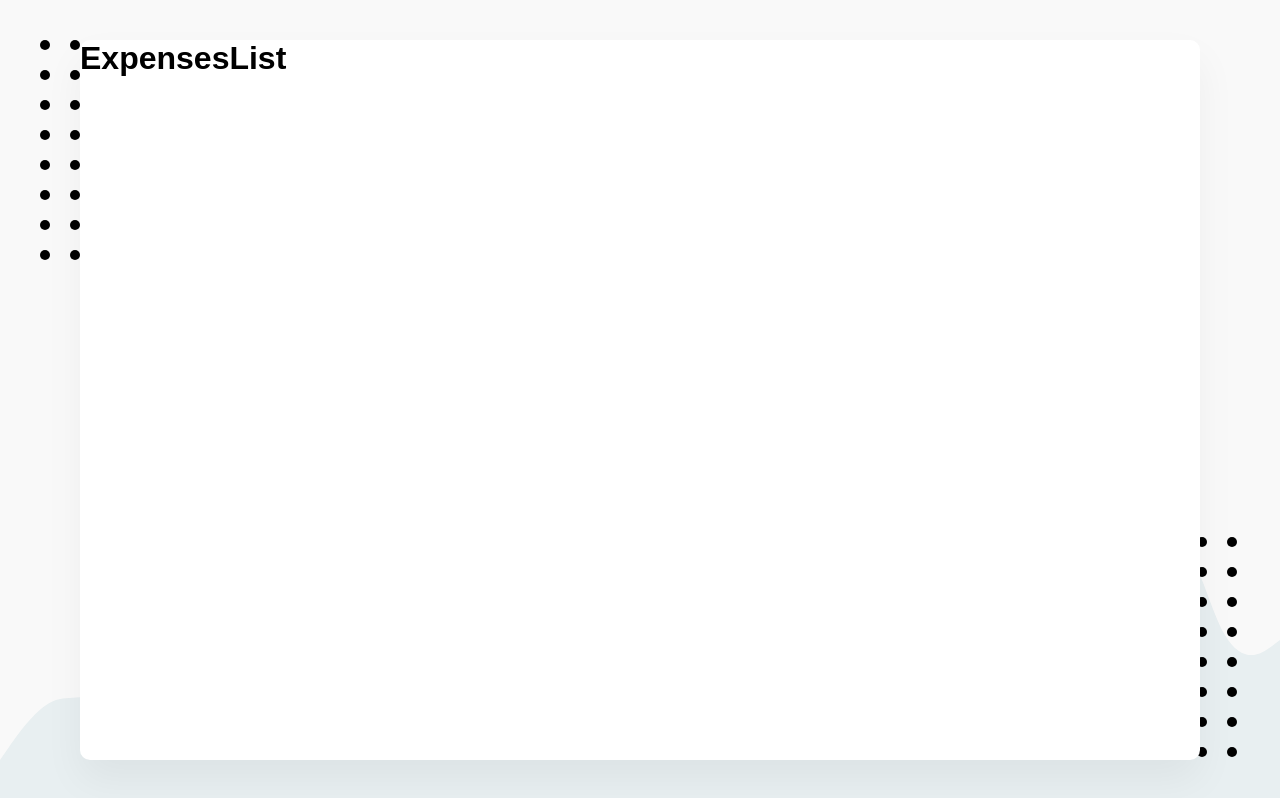
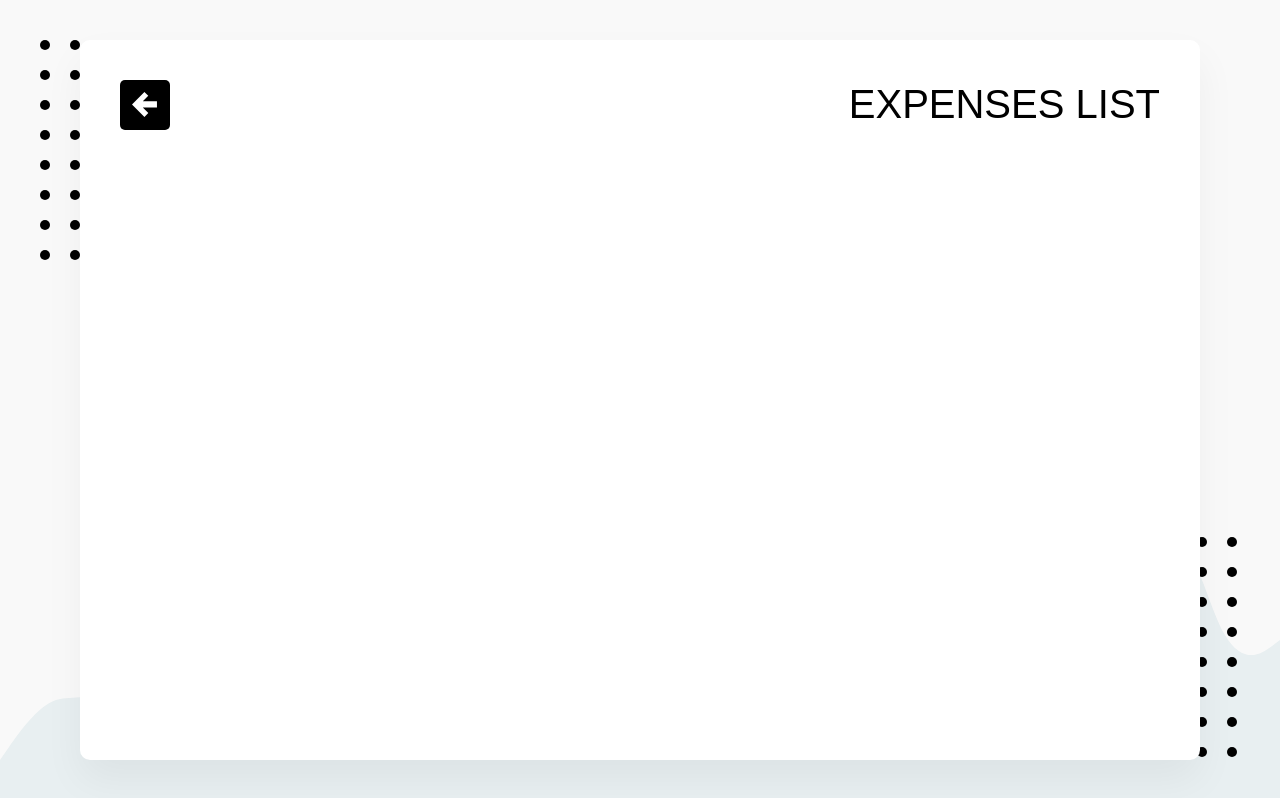
Before and after one commit to sneiderV/react-firebase, a React (Create React App) app in the folder r-expenses-app/: page /list in a window 1280 px wide. Built offline with nearby package versions, Linux system fonts and the light colour scheme; what webfontloader would draw is missing.

Commit message:
add back button

```diff
--- a/r-expenses-app/src/components/ExpensesByCategory.js
+++ b/r-expenses-app/src/components/ExpensesByCategory.js
@@ -1,6 +1,8 @@
 import React from 'react';
 import {Helmet} from 'react-helmet';
-import { Header, Title, HeaderContainer} from "./../elements/Header";
+import BackButton from '../elements/BackButton';
+import { Header, Title} from "./../elements/Header";
+
 
 const ExpensesByCategory = () => {
     return (
@@ -9,12 +11,10 @@ const ExpensesByCategory = () => {
             <title>Expenses by Category</title>
         </Helmet>
         <Header>
-            <HeaderContainer>
-                <Title>Expenses by Category</Title>
-            </HeaderContainer>
+            <BackButton/>
+            <Title>Expenses by Category</Title>
         </Header>
     </>
-
      );
 }
 
--- a/r-expenses-app/src/components/ExpensesList.js
+++ b/r-expenses-app/src/components/ExpensesList.js
@@ -1,7 +1,20 @@
 import React from 'react';
+import Helmet from 'react-helmet';
+import BackButton from '../elements/BackButton';
+import { Header, Title } from '../elements/Header';
 
 const ExpensesList = () => {
-    return ( <h1>ExpensesList</h1> );
+    return (
+     <>
+        <Helmet>
+            <title>Expenses List</title>
+        </Helmet>
+        <Header>
+            <BackButton/>
+            <Title>Expenses List</Title>
+        </Header>
+    </>
+    );
 }
 
 export default ExpensesList;
--- /dev/null
+++ b/r-expenses-app/src/elements/BackButton.js
@@ -0,0 +1,43 @@
+import React from 'react';
+import { useNavigate } from 'react-router-dom';
+import styled from 'styled-components';
+import { ReactComponent as BackIcon } from './../assets/images/flecha.svg';
+
+const Button = styled.button`
+    display: block;
+    width: 3.12rem; /* 50px */
+    height: 3.12rem; /* 50px */
+    line-height: 3.12rem; /* 50px */
+    text-align: center;
+    margin-right: 1.25rem; /* 20px */
+    border: none;
+    background: #000;
+    color: #fff;
+    display: flex;
+    align-items: center;
+    justify-content: center;
+    border-radius: 0.31rem; /* 5px */
+    cursor: pointer;
+
+    @media(max-width: 60rem){ /* 950px */
+        width: 2.5rem; /* 40px */
+        height: 2.5rem; /* 40px */
+        line-height: 2.5rem; /* 40px */
+    }
+`;
+
+const Icon = styled(BackIcon)`
+    width: 50%;
+    height: auto;
+    fill: #fff;
+`;
+
+const BackButton = ({route = '/'}) => {
+    const navigate = useNavigate();
+
+    return ( <Button onClick={ ()=>{navigate(route)} }>
+        <Icon/>
+    </Button> );
+}
+
+export default BackButton;
```
